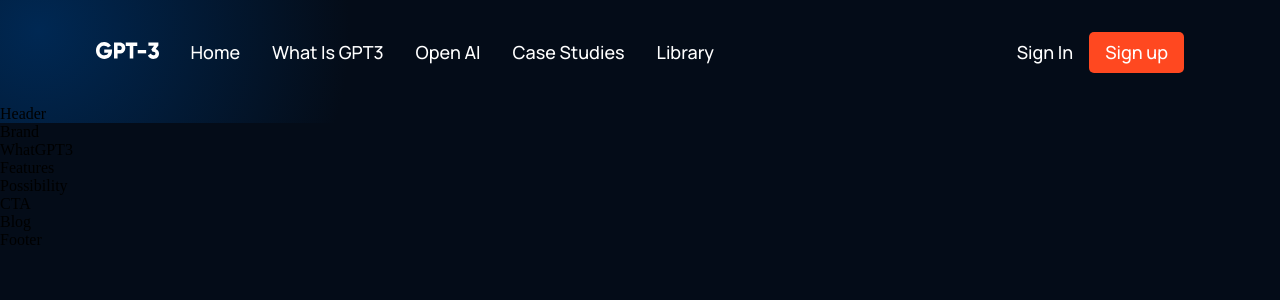
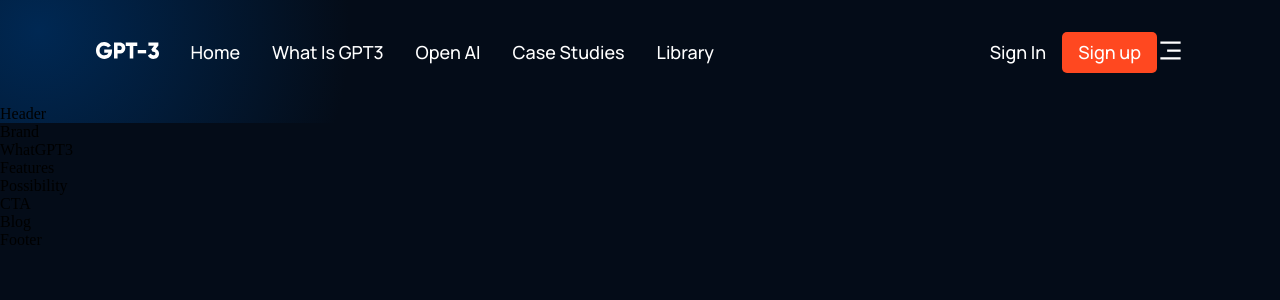
Before and after one commit to amerv97/gpt-3, a React (Create React App) app: page / in a window 1280 px wide. Shown: the top 300 px of the page. Built offline with nearby package versions, Linux system fonts and the light colour scheme.

Commit message:
added mobile interface

```diff
--- a/src/components/navbar/Navbar.jsx
+++ b/src/components/navbar/Navbar.jsx
@@ -1,11 +1,12 @@
-import React from "react";
-import { RiMenu3line, RiCloseLin } from "react-icons/ri";
+import React, { useState } from "react";
+import { RiMenu3Line, RiCloseLine } from "react-icons/ri";
 import "./navbar.css";
 import logo from "../../assets/logo.svg";
 
 // BEM -> Block Element Modifier
 
 const Navbar = () => {
+  const [toggleMenu, setToggleMenu] = useState(false);
   return (
     <div className="gpt3__navbar">
       <div className="gpt3__navbar-links">
@@ -13,17 +14,67 @@ const Navbar = () => {
           <img src={logo} alt="logo" />
         </div>
         <div className="gpt3__navbar-links_container">
-          <p><a href="#home">Home</a> </p>
-          <p><a href="#wgpt3">What is GPT3</a> </p>
-          <p><a href="#possibiliyt">Open AI</a> </p>
-          <p><a href="#features">Case Studies</a> </p>
-          <p><a href="#blog">Library</a> </p>
+          <p>
+            <a href="#home">Home</a>{" "}
+          </p>
+          <p>
+            <a href="#wgpt3">What is GPT3</a>{" "}
+          </p>
+          <p>
+            <a href="#possibiliyt">Open AI</a>{" "}
+          </p>
+          <p>
+            <a href="#features">Case Studies</a>{" "}
+          </p>
+          <p>
+            <a href="#blog">Library</a>{" "}
+          </p>
         </div>
       </div>
       <div className="gpt3__navbar-sign">
         <p>Sign in</p>
         <button type="button">Sign up </button>
       </div>
+      <div className="gpt3__navbar-menu">
+        {toggleMenu ? (
+          <RiCloseLine
+            color="#fff"
+            size={27}
+            onClick={() => setToggleMenu(false)}
+          />
+        ) : (
+          <RiMenu3Line
+            color="#fff"
+            size={27}
+            onClick={() => setToggleMenu(true)}
+          />
+        )}
+        {toggleMenu && (
+          <div className="gpt3__navbar-menu_container scale-up-center">
+            <div className="gpt3__navbar-menu_container-links">
+              <p>
+                <a href="#home">Home</a>{" "}
+              </p>
+              <p>
+                <a href="#wgpt3">What is GPT3</a>{" "}
+              </p>
+              <p>
+                <a href="#possibiliyt">Open AI</a>{" "}
+              </p>
+              <p>
+                <a href="#features">Case Studies</a>{" "}
+              </p>
+              <p>
+                <a href="#blog">Library</a>{" "}
+              </p>
+              <div className="gpt3__navbar-menu_container-links-sign">
+                <p>Sign in</p>
+                <button type="button">Sign up </button>
+              </div>
+            </div>
+          </div>
+        )}
+      </div>
     </div>
   );
 };
```
